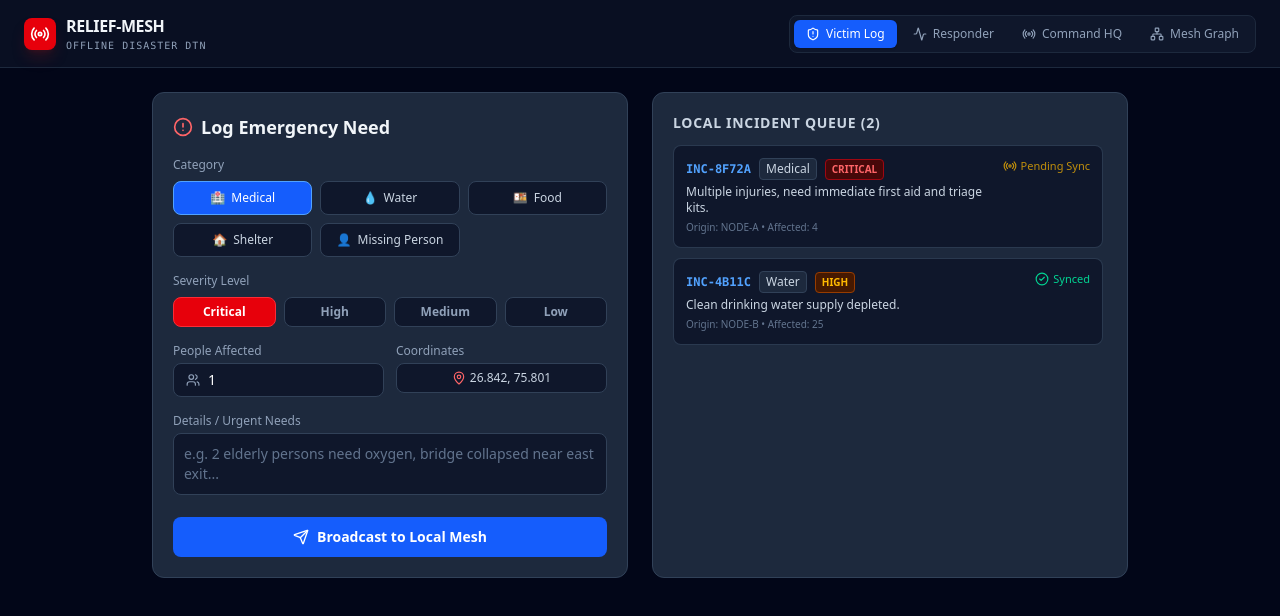
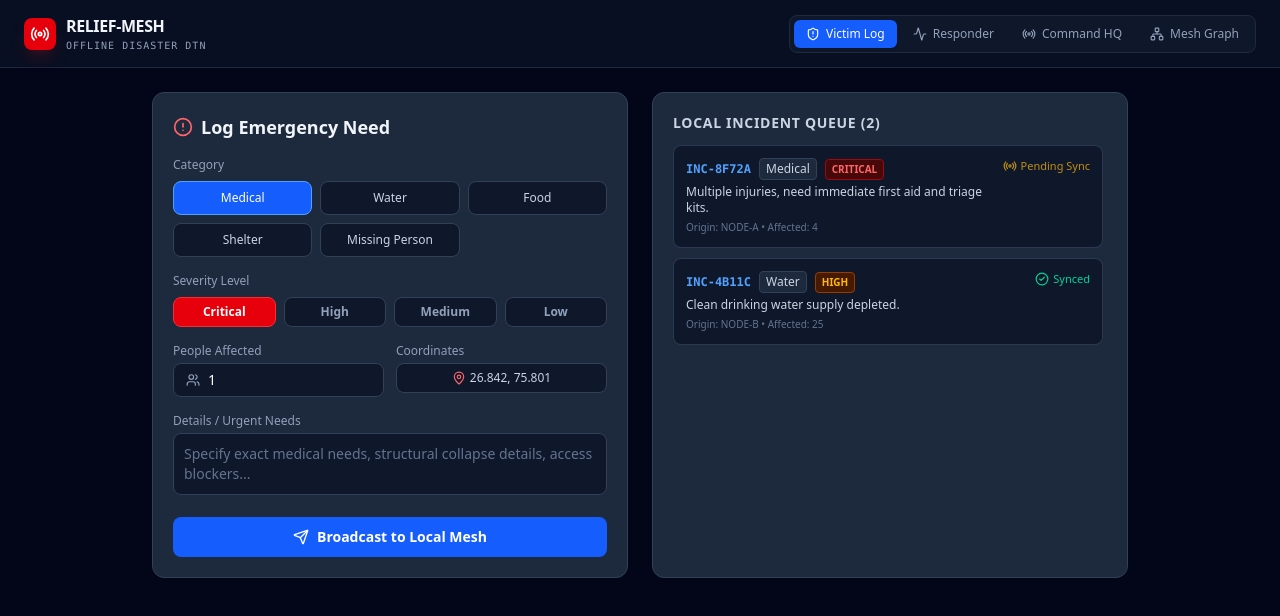
Before and after one commit to dontcuttrees/SAHAY, a React (Vite) app: page / in a window 1280 px wide. Shown: the top 616 px of the page. Built offline with nearby package versions, Linux system fonts and the light colour scheme.

Commit message:
style: remove emojis for clean tactical UI

```diff
--- a/src/components/victim/ReportNeedForm.jsx
+++ b/src/components/victim/ReportNeedForm.jsx
@@ -1,14 +1,14 @@
-
+// src/components/victim/ReportNeedForm.jsx
 import React, { useState } from 'react';
 import { useIncidents } from '../../context/IncidentContext';
 import { AlertCircle, MapPin, Users, Send } from 'lucide-react';
 
 const CATEGORIES = [
-  { id: 'Medical', label: 'Medical', icon: '🏥' },
-  { id: 'Water', label: 'Water', icon: '💧' },
-  { id: 'Food', label: 'Food', icon: '🍱' },
-  { id: 'Shelter', label: 'Shelter', icon: '🏠' },
-  { id: 'Missing Person', label: 'Missing Person', icon: '👤' },
+  { id: 'Medical', label: 'Medical' },
+  { id: 'Water', label: 'Water' },
+  { id: 'Food', label: 'Food' },
+  { id: 'Shelter', label: 'Shelter' },
+  { id: 'Missing Person', label: 'Missing Person' },
 ];
 
 const SEVERITIES = [
@@ -73,13 +73,13 @@ export default function ReportNeedForm() {
               type="button"
               key={cat.id}
               onClick={() => setCategory(cat.id)}
-              className={`p-2 rounded-lg border text-xs font-medium flex items-center justify-center gap-1.5 transition ${
+              className={`p-2 rounded-lg border text-xs font-medium text-center transition ${
                 category === cat.id
                   ? 'bg-blue-600 border-blue-400 text-white'
                   : 'bg-slate-900 border-slate-700 text-slate-300 hover:border-slate-500'
               }`}
             >
-              <span>{cat.icon}</span> {cat.label}
+              {cat.label}
             </button>
           ))}
         </div>
@@ -143,7 +143,7 @@ export default function ReportNeedForm() {
           rows="2"
           value={description}
           onChange={(e) => setDescription(e.target.value)}
-          placeholder="e.g. 2 elderly persons need oxygen, bridge collapsed near east exit..."
+          placeholder="Specify exact medical needs, structural collapse details, access blockers..."
           className="w-full bg-slate-900 border border-slate-700 rounded-lg p-2.5 text-sm text-white placeholder-slate-500 outline-none focus:border-blue-500 resize-none"
         />
       </div>
```
